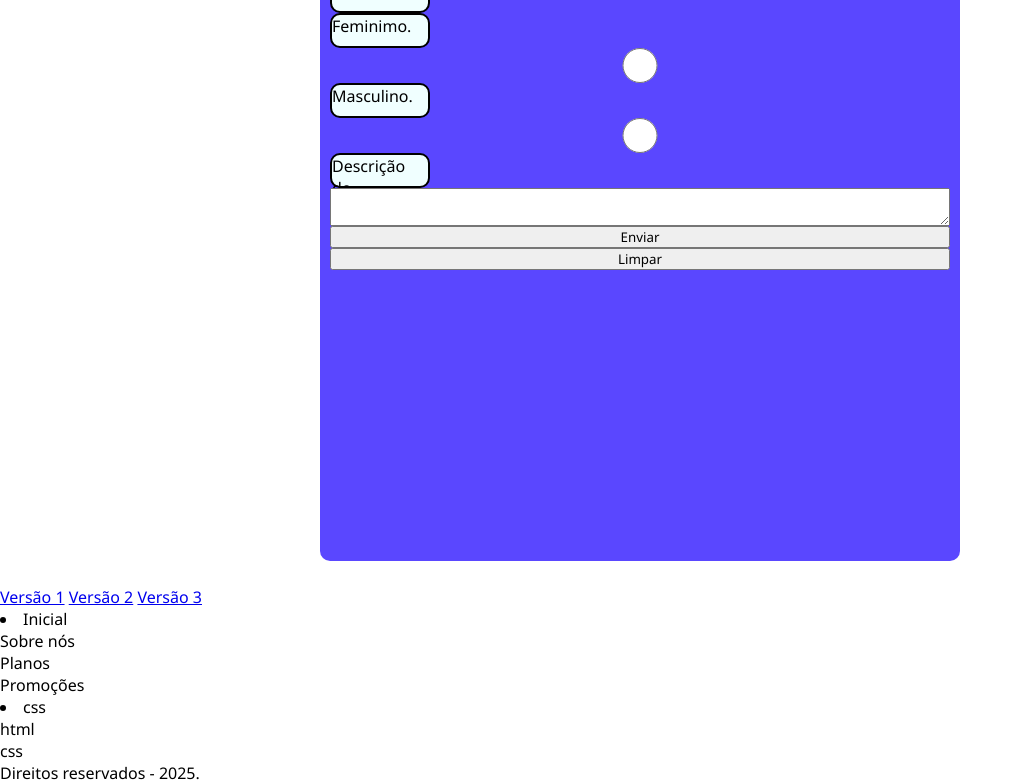
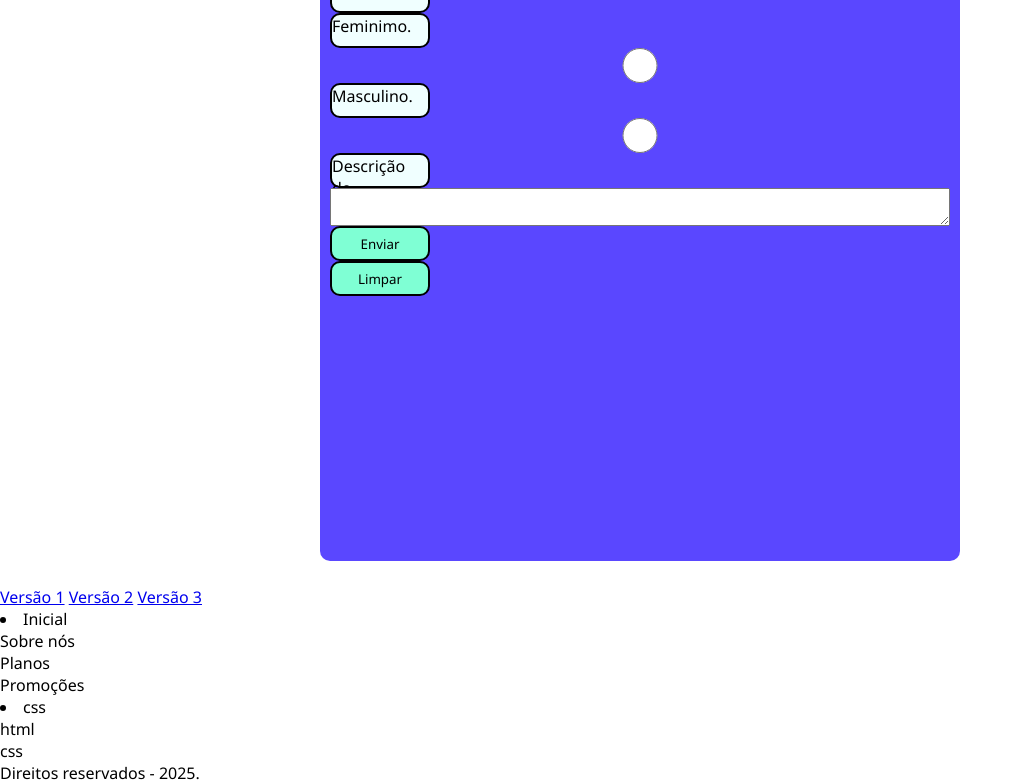
Before and after one commit to Joao-Santos-F/Introdu-o_HTML_CSS, a plain HTML site: page paginas/index.html in a window 1280 px wide. Shown: the part 1085-1869 px from the top of the page, without its empty margins (0-1023 px from the left). Drawn offline with Linux system fonts and the light colour scheme.

Commit message:
Feito tudo passado em aula

```diff
--- a/estilizacoes/style.css
+++ b/estilizacoes/style.css
@@ -99,3 +99,11 @@ form{
     border-radius: 10px;
     background-color: azure;
 }
+
+.button-campo{
+    height: 35px;
+    width: 100px;
+    border: 2px solid black;
+    border-radius: 10px;
+    background-color: aquamarine;
+}
--- a/paginas/index.html
+++ b/paginas/index.html
@@ -146,8 +146,8 @@
                     required></textarea><!--Atributo Required torna o campo obrigatorio -->
 
 
-                <button type="submit">Enviar</button>
-                <button type="reset">Limpar</button>
+                <button class="button-campo" type="submit">Enviar</button>
+                <button class="button-campo" type="reset">Limpar</button>
             </form>
         </section>
     </main>
```
